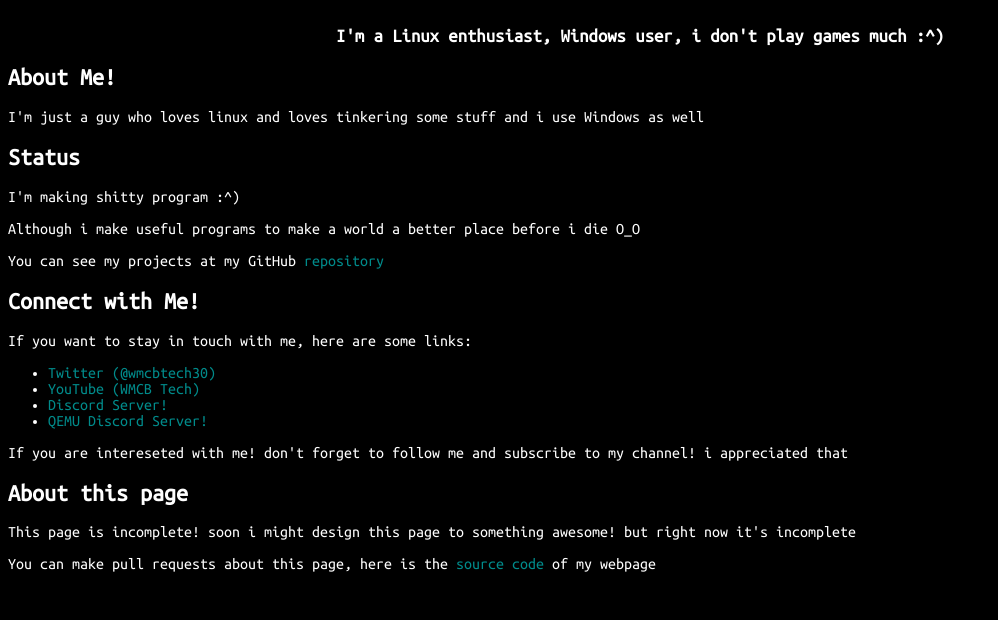
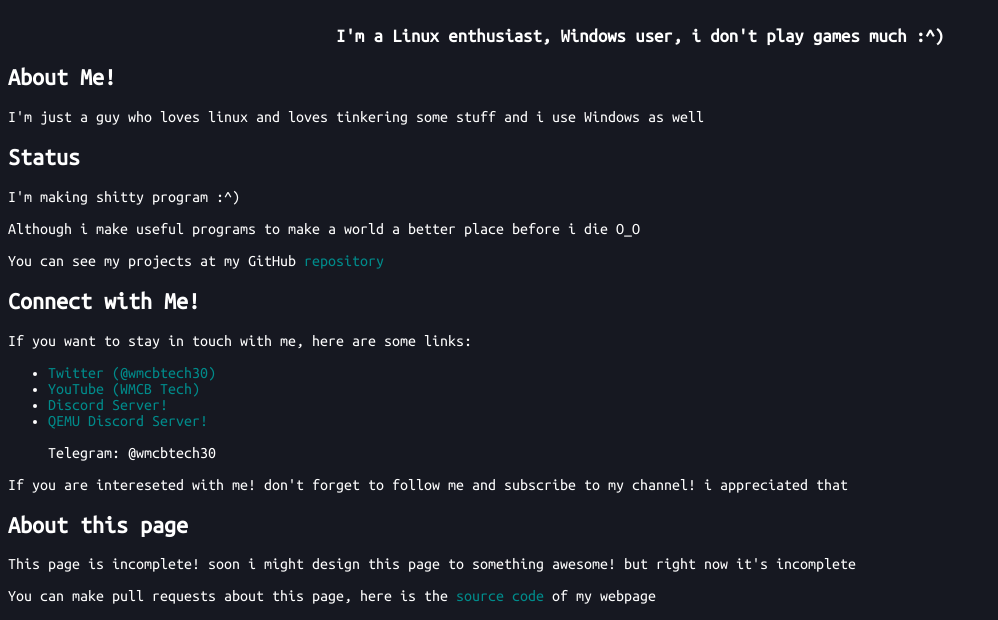
Before and after one commit to Maii2603/wmcb-tech.github.io, a plain HTML site: page index.html in a window 1280 px wide. Shown: the part 418-1038 px from the top of the page, without its empty margins (0-998 px from the left). Before the commit the page ends 1006 px from the top, so only its background shows below. Drawn offline with Linux system fonts and the light colour scheme.

Commit message:
improvements

```diff
--- a/index.html
+++ b/index.html
@@ -6,7 +6,7 @@
 body {
 	font-family: 'Ubuntu Mono', monospace;
 	color: #FFFFFF;
-	background-color: #000000;
+	background-color: #161821;
 }
 
 a:link {
@@ -41,6 +41,7 @@ a:visited {
 <li><a href="https://www.youtube.com/c/wmcb-tech" rel="nofollow">YouTube (WMCB Tech)</a></li>
 <li><a href="https://discord.gg/nWRjTPQ" rel="nofollow">Discord Server!</a></li>
 <li><a href="https://discord.gg/vzvCJDGYQU" rel="nofollow">QEMU Discord Server!</a></li>
+<p>Telegram: @wmcbtech30</p>
 </ul>
 <p>If you are intereseted with me! don't forget to follow me and subscribe to my channel! i appreciated that</p>
 <h2>About this page</h2>
```
